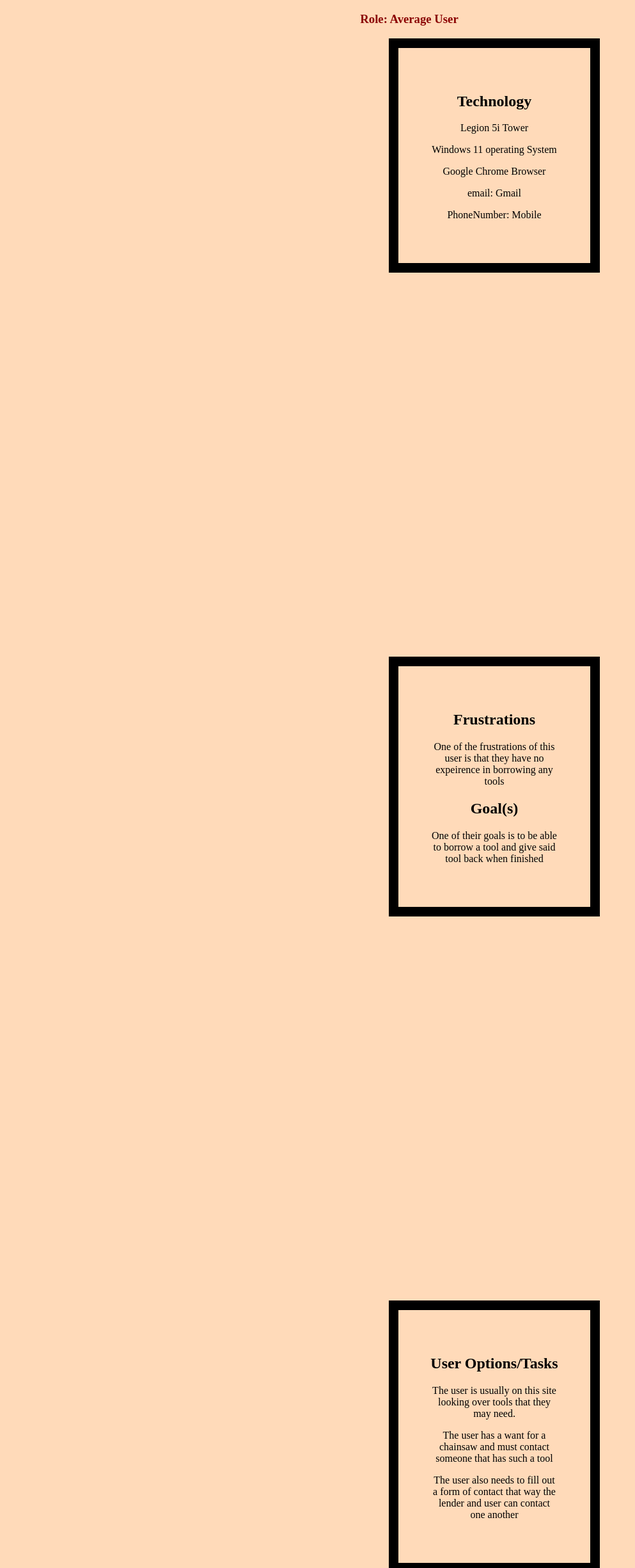
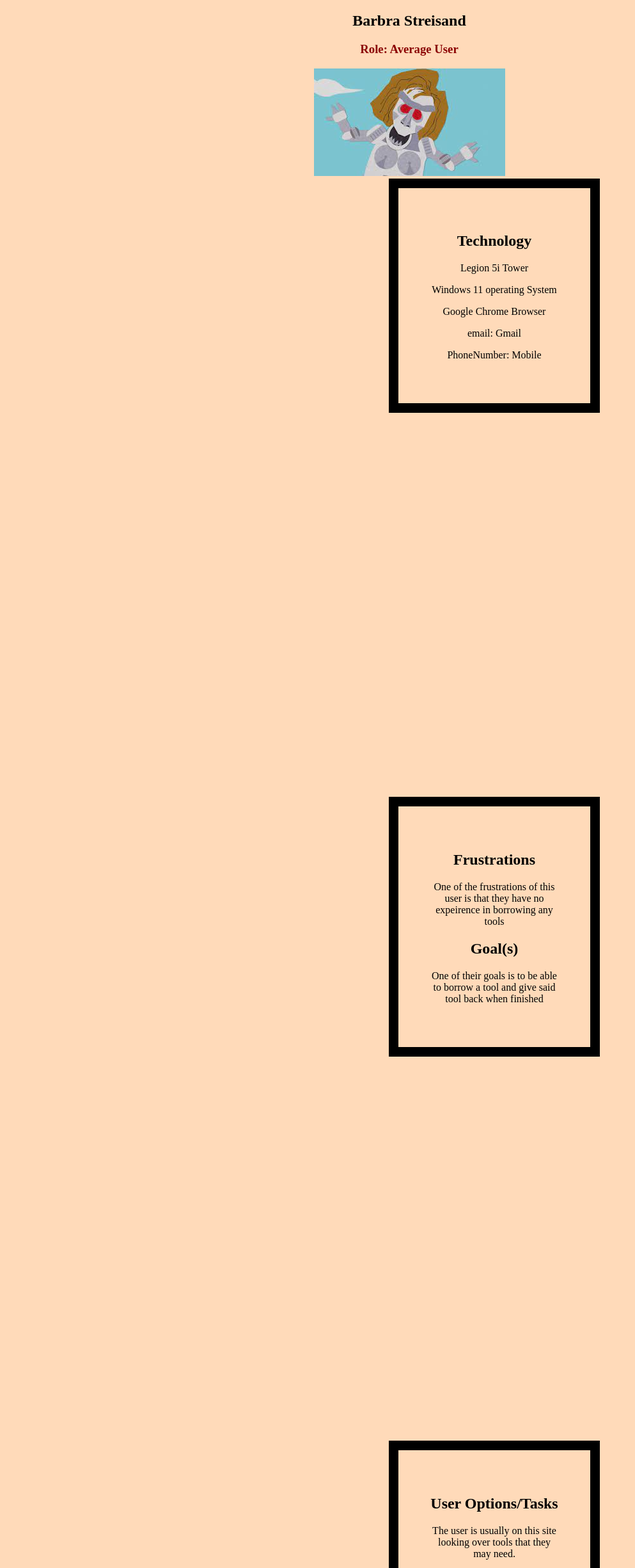
Before and after one commit to Abq-Tool-Shed/Capstone-Abq-Tool-Shed, a plain HTML site: page Documentation/tools-documents/first-time-borrower.html in a window 1280 px wide. Shown: the part 61-2511 px from the top of the page at 64% size, without its empty margins (0-993 px from the left). Drawn offline with Linux system fonts and the light colour scheme.

Commit message:
Updates for borrower user

```diff
--- a/Documentation/tools-documents/first-time-borrower.html
+++ b/Documentation/tools-documents/first-time-borrower.html
@@ -9,7 +9,9 @@
 <h1>Borrower Persona</h1>
 <div class="pageBody">
     <div style="text-align: center">
+        <h2>Barbra Streisand</h2>
         <h3 class="rolie">Role: Average User</h3>
+        <img src="barb.jfif" alt="barbra" style="margin: auto">
     </div>
     <div class="techie" >
         <h2>Technology</h2>
@@ -33,7 +35,7 @@
         <h2>User Options/Tasks</h2>
         <p>The user is usually on this site looking over tools that they may need.</p>
         <p>The user has a want for a chainsaw and must contact someone that has such a tool</p>
-        <p>The user also needs to fill out a form of contact that way the lender and user can contact one another</p>
+        <p>The user also needs to fill out a in-application message that way the lender and user can contact one another</p>
     </div>
 
 </div>
```
Also changed, not shown: Documentation/tools-documents/personas-for-tools.html (+1 -1 lines), Documentation/tools-documents/barb.jfif (added).
